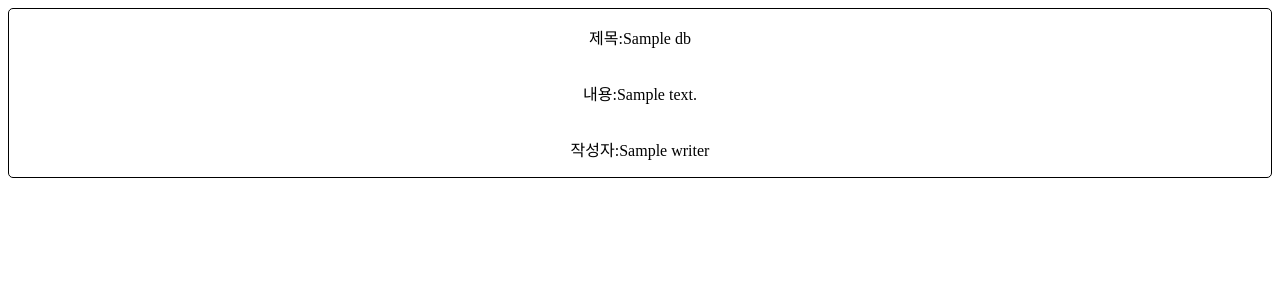
After one commit to huckjoo/flask_board, a Flask app: template templates/board.html in a window 1280 px wide. The commit adds this page. Shown: the top 300 px of the page. Run offline with Flask 2, Linux system fonts and the light colour scheme; the template is opened without the code that fills it: most values are stand-ins (such as "Sample title", 1, 10 or a date in 2020); some libraries are stand-ins or nearby versions.

Commit message:
Create board

```diff
--- a/app.py
+++ b/app.py
@@ -1,4 +1,5 @@
-from flask import Flask, render_template, request
+from bson.objectid import ObjectId
+from flask import Flask, render_template, request, redirect, url_for, abort
 from flask_pymongo import PyMongo
 
 app = Flask(__name__)
@@ -14,10 +15,32 @@ def index():
         title = request.form.get("title")
         description = request.form.get("description")
         writer = request.form.get("writer")
+        # board라는 Collection에 접근 없으면 생성
         board = mongo.db.board
         post = {"title": title, "writer": writer, "description": description}
-        board.insert_one(post)
-        return render_template("success.html", name=post["writer"])
+        db_post = board.insert_one(post)
+        print(db_post)
+        return redirect(url_for("board", idx=db_post.inserted_id))
+
+
+@app.route("/board")
+def board():
+    if request.args.get("idx"):
+        idx = request.args.get("idx")
+        board = mongo.db.board
+        print("모든 아이템", board.find({}))
+        if board.find_one({"_id": ObjectId(idx)}):
+            myweb_data = board.find_one({"_id": ObjectId(idx)})
+            if myweb_data != "":
+                db_data = {
+                    "id": myweb_data.get("_id"),
+                    "title": myweb_data.get("title"),
+                    "description": myweb_data.get("description"),
+                    "writer": myweb_data.get("writer"),
+                }
+                return render_template("board.html", db_data=db_data)
+            return abort(404)
+        return abort(404)
 
 
 if __name__ == "__main__":
--- a/static/css/style.css
+++ b/static/css/style.css
@@ -14,3 +14,11 @@
 .board__writer {
   margin-bottom: 10px;
 }
+.section {
+  display: flex;
+  flex-direction: column;
+  justify-content: center;
+  align-items: center;
+  border: 1px solid black;
+  border-radius: 5px;
+}
--- /dev/null
+++ b/templates/board.html
@@ -0,0 +1,7 @@
+{% extends "layout.html" %} {% block body %}
+<div class="section">
+  <p>제목:{{db_data.title}}</p>
+  <p>내용:{{db_data.description}}</p>
+  <p>작성자:{{db_data.writer}}</p>
+</div>
+{% endblock %}
```
